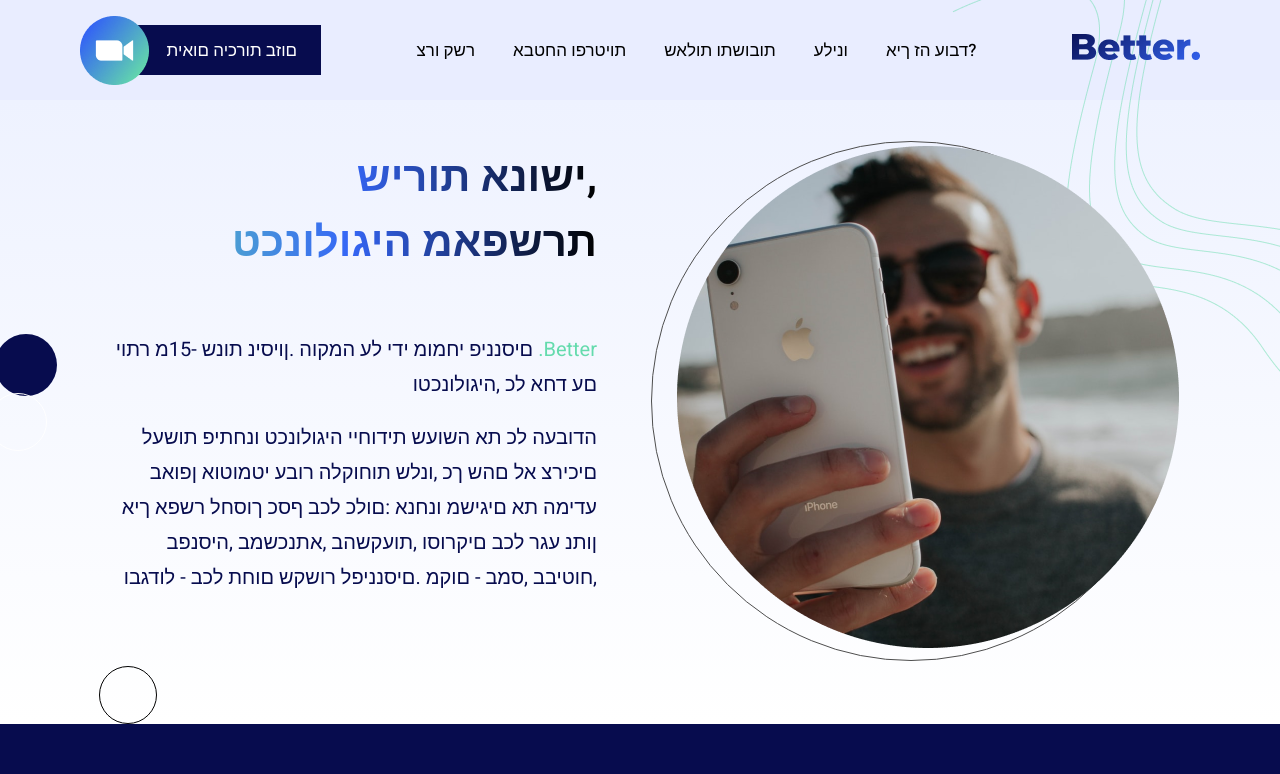
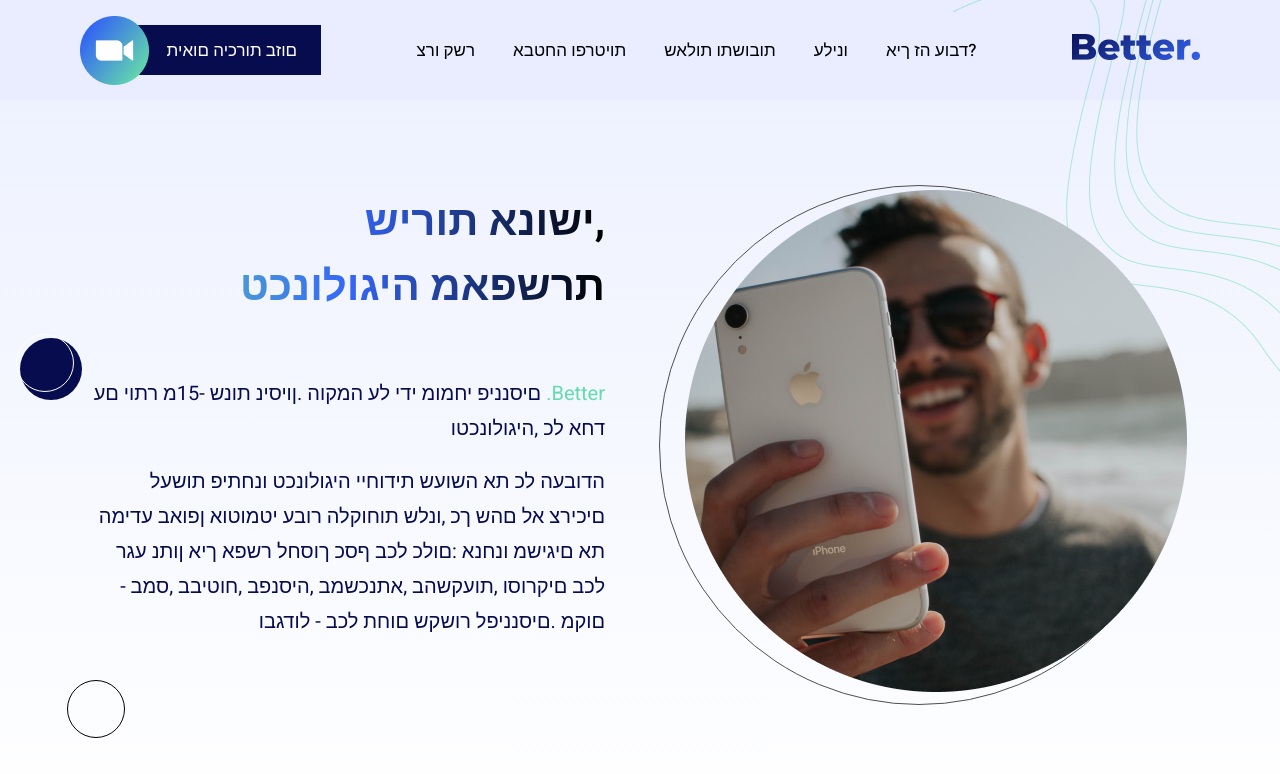
Before and after one commit to emredemirel39/project-from-figma, a React (Create React App) app: page /how-works in a window 1280 px wide. Shown: the top 774 px of the page. Built offline with nearby package versions, Linux system fonts and the light colour scheme.

Commit message:
Fixed styles

```diff
--- a/src/views/AboutUsPage/AboutUsPage.module.scss
+++ b/src/views/AboutUsPage/AboutUsPage.module.scss
@@ -140,7 +140,7 @@
 
     @media (min-width: 1200px) {
 
-        @include ballMixin (62px, 62px,  $darkBlue, 58px, #B0A9A9, -1px, -2px);
+        @include ballMixin (62px, 62px,  $darkBlue, 58px, #B0A9A9, -63px, -2px);
         position: relative;
         margin-top: -900px;
         right: 120px;
@@ -164,7 +164,7 @@
 
     @media (min-width: 1200px) {
 
-        @include ballMixin (50px, 50px,  $shineBlue, 46px, black, -1px, -20px);
+        @include ballMixin (50px, 50px,  $shineBlue, 46px, black, -49px, -8px);
         position: relative;
         margin-bottom: -370px;
         right: -60px;
--- a/src/views/HowWorksPage/HowWorksPage.module.scss
+++ b/src/views/HowWorksPage/HowWorksPage.module.scss
@@ -28,6 +28,7 @@
         flex-direction: row;
         justify-content: center;
         gap: 80px;
+        padding: 90px 0px 150px 0px;
     }
 }
 
@@ -116,10 +117,10 @@
 
 .heroBallBlue{
             //($bgSize, $coloredBallSize, $ballColor, $emptyBallSize, $emptyBallBorderColor, $mTop, $mLeft)
-    @include ballMixin (62px, 62px,  $darkBlue, 58px, #FFFF, -3px, -6px);
+    @include ballMixin (62px, 62px,  $darkBlue, 58px, #FFFF, -66px, -4px);
     position: absolute;
-    margin-top: 188px;
-    margin-left: -96%;
+    margin-top: 148px;
+    margin-left: -92%;
 }
 
 .heroBallEmpty{
@@ -128,8 +129,8 @@
     position: absolute;
     border-radius: 50%;
     border: 1px solid #000000;
-    margin-top: 520px;
-    margin-left: -80%;
+    margin-top: 490px;
+    margin-left: -85%;
 }
 
 
```
Also changed, not shown: 1 other file (tests, documents, lock files or other folders).
